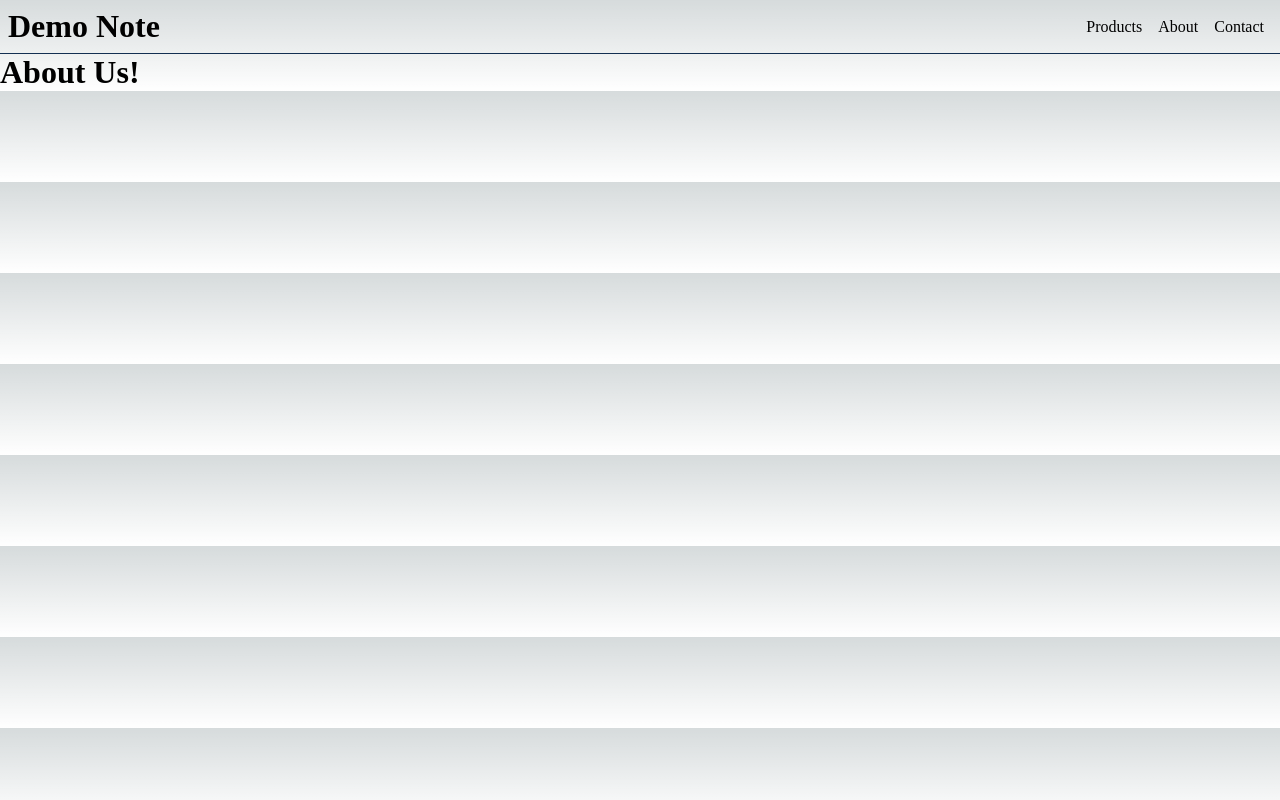
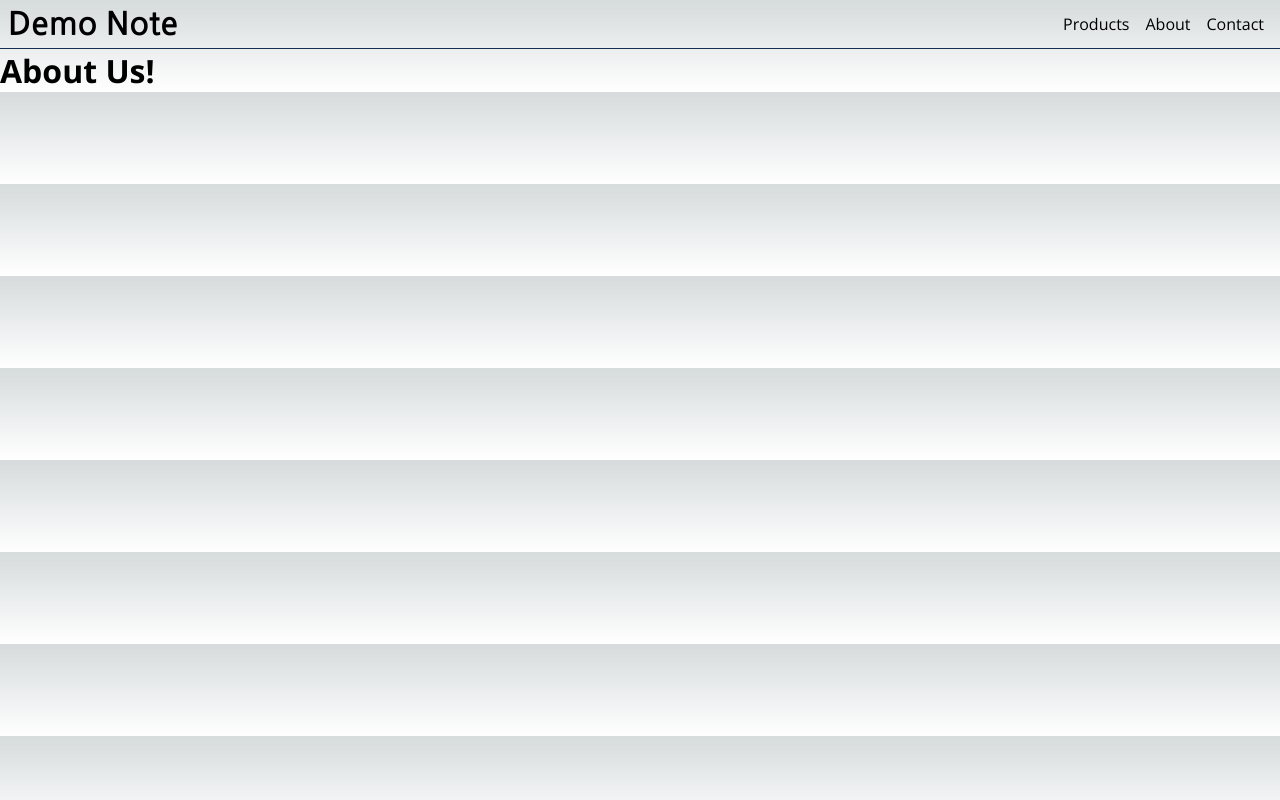
Before and after one commit to LEESHINSUNG/typescript_next, a Next.js app: page /about in a window 1280 px wide. Built offline with nearby package versions, Linux system fonts and the light colour scheme.

Commit message:
next.js 폰트

```diff
--- a/src/app/layout.tsx
+++ b/src/app/layout.tsx
@@ -2,6 +2,10 @@
 import Link from "next/link";
 import "./globals.css";
 import styles from "./layout.module.css";
+import { Open_Sans, Nanum_Gothic } from "@next/font/google";
+
+const sans = Open_Sans({ subsets: ["latin"] });
+const gothic = Nanum_Gothic({ weight: "700", subsets: ["latin"] });
 
 export const metadata: Metadata = {
   title: "멋진 제품 사이트",
@@ -17,7 +21,7 @@
   children: React.ReactNode;
 }) {
   return (
-    <html lang="en">
+    <html lang="en" className={sans.className}>
       {/*
         <head /> will contain the components returned by the nearest parent
         head.tsx. Find out more at https://beta.nextjs.org/docs/api-reference/file-conventions/head
@@ -26,7 +30,7 @@
       <body>
         <header className={styles.header}>
           <Link href="/">
-            <h1>Demo Note</h1>
+            <h1 className={gothic.className}>Demo Note</h1>
           </Link>
           <nav className={styles.nav}>
             <Link href="/products">Products</Link>
--- a/src/app/page.tsx
+++ b/src/app/page.tsx
@@ -1,9 +1,6 @@
 import Counter from "@/components/Counter";
-import { Inter } from "@next/font/google";
 import Image from "next/image";
 import os from "os";
-
-const inter = Inter({ subsets: ["latin"] });
 
 export default function Home() {
   console.log("hi");
```
